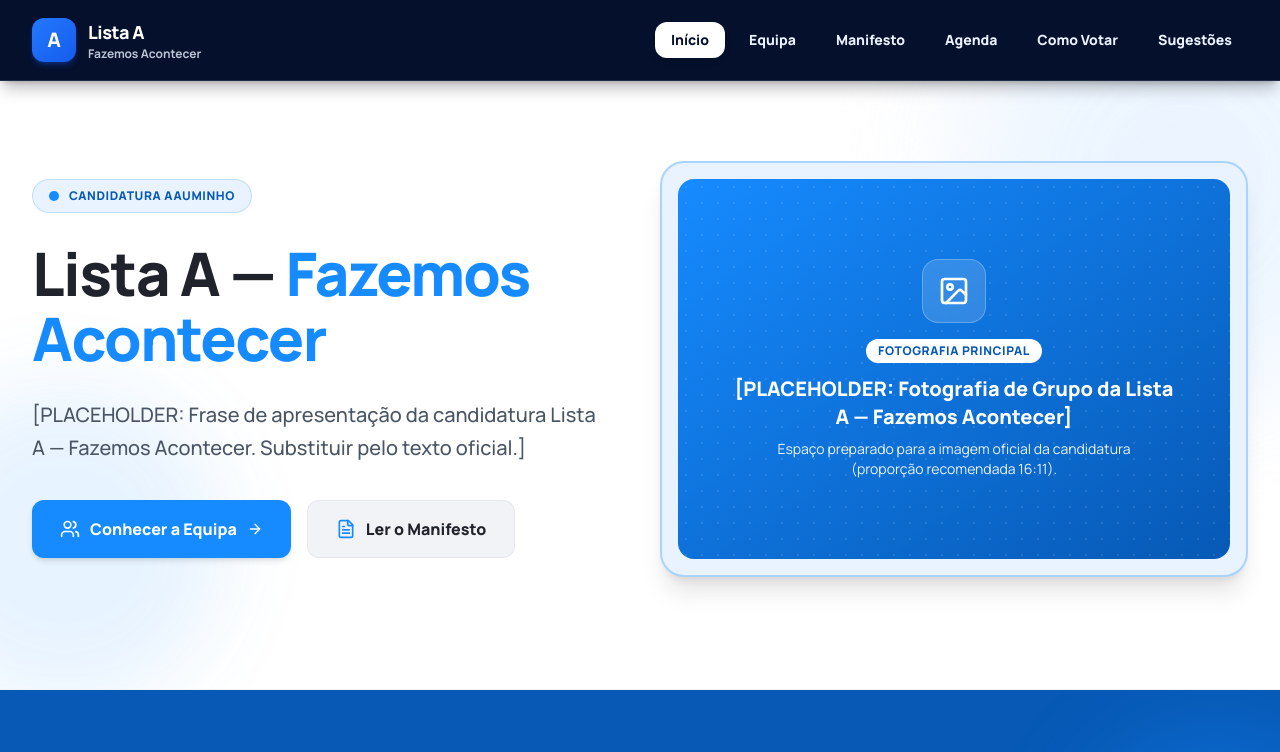
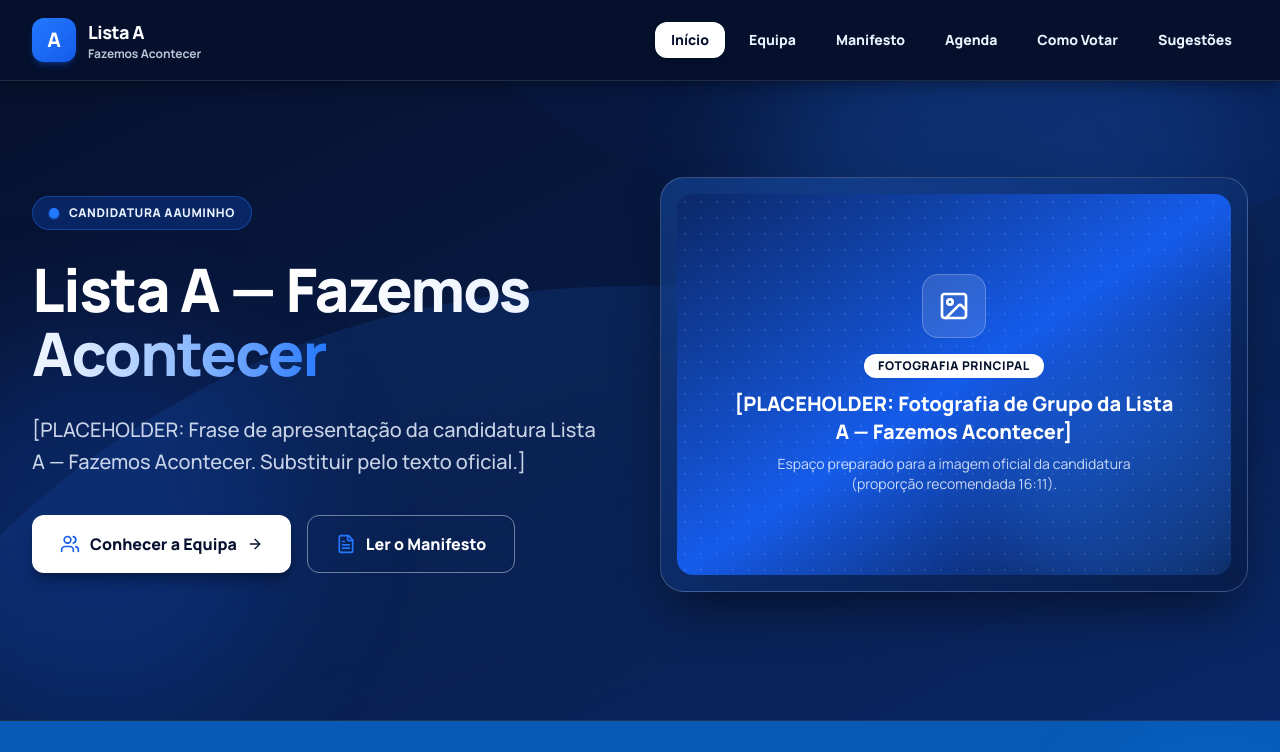
Before and after one commit to listaaaauminho2027-boop/Fazemos-Acontecer, a Next.js app: page / in a window 1280 px wide. Shown: the top 752 px of the page. Built offline with nearby package versions, Linux system fonts and the light colour scheme.

Commit message:
Update Hero.tsx

```diff
--- a/src/components/Hero.tsx
+++ b/src/components/Hero.tsx
@@ -3,66 +3,99 @@ import { Users, FileText, ArrowRight, Image as ImageIcon } from 'lucide-react';
 
 export default function Hero() {
   return (
-    <section className="relative bg-white overflow-hidden pt-12 pb-20 lg:pt-20 lg:pb-28 border-b border-[#F1F3F6]">
-      <div className="absolute -top-32 -right-32 w-[450px] h-[450px] rounded-full bg-[#E8F3FF] blur-3xl opacity-80 pointer-events-none" />
-      <div className="absolute top-1/2 -left-24 w-80 h-80 rounded-full bg-[#168BFF]/10 blur-2xl pointer-events-none" />
+    <section className="relative bg-gradient-to-br from-[#06112E] via-[#081B46] to-[#0B2868] overflow-hidden pt-14 pb-22 lg:pt-24 lg:pb-32 border-b border-[#EAF2FF]/12">
+      {/* Arcos abstratos fluidos e pontos luminosos inspirados na identidade visual */}
+      <svg
+        aria-hidden="true"
+        className="absolute inset-0 w-full h-full pointer-events-none opacity-45"
+        viewBox="0 0 1440 800"
+        fill="none"
+        preserveAspectRatio="xMidYMid slice"
+      >
+        <defs>
+          <linearGradient id="heroArc1" x1="0%" y1="0%" x2="100%" y2="100%">
+            <stop offset="0%" stopColor="#2478FF" stopOpacity="0.45" />
+            <stop offset="100%" stopColor="#06112E" stopOpacity="0" />
+          </linearGradient>
+          <linearGradient id="heroArc2" x1="100%" y1="0%" x2="0%" y2="100%">
+            <stop offset="0%" stopColor="#155CEB" stopOpacity="0.5" />
+            <stop offset="100%" stopColor="#081B46" stopOpacity="0" />
+          </linearGradient>
+        </defs>
+        <path
+          d="M-120 680 C 260 220, 740 160, 1560 440 L 1560 860 L -120 860 Z"
+          fill="url(#heroArc1)"
+        />
+        <path
+          d="M420 -80 C 780 260, 1140 320, 1560 120 L 1560 -80 Z"
+          fill="url(#heroArc2)"
+        />
+      </svg>
+
+      <div className="absolute -top-32 right-10 w-[480px] h-[480px] rounded-full bg-[#2478FF]/20 blur-3xl pointer-events-none" />
+      <div className="absolute bottom-0 -left-24 w-96 h-96 rounded-full bg-[#155CEB]/20 blur-3xl pointer-events-none" />
 
       <div className="max-w-7xl mx-auto px-4 sm:px-6 lg:px-8 relative z-10">
         <div className="grid grid-cols-1 lg:grid-cols-12 gap-12 lg:gap-10 items-center">
+          {/* Coluna Esquerda: Título, Apresentação e Botões */}
           <div className="lg:col-span-6 space-y-7">
-            <div className="inline-flex items-center gap-2.5 px-4 py-2 rounded-full bg-[#E8F3FF] text-[#0759B5] font-extrabold text-xs uppercase tracking-wider border border-[#168BFF]/20">
-              <span className="w-2.5 h-2.5 rounded-full bg-[#168BFF]" />
+            <div className="inline-flex items-center gap-2.5 px-4 py-2 rounded-full bg-[#155CEB]/25 text-[#EAF2FF] font-extrabold text-xs uppercase tracking-wider border border-[#2478FF]/40 backdrop-blur-xs">
+              <span className="w-2.5 h-2.5 rounded-full bg-[#2478FF] shadow-xs shadow-[#2478FF]" />
               Candidatura AAUMinho
             </div>
 
-            <h1 className="text-4xl sm:text-5xl lg:text-6xl font-extrabold text-[#20232B] tracking-tight leading-[1.08]">
+            <h1 className="text-4xl sm:text-5xl lg:text-6xl font-extrabold text-white tracking-tight leading-[1.06]">
               Lista A —{' '}
-              <span className="text-[#168BFF] block sm:inline">
+              <span className="bg-gradient-to-r from-white via-[#EAF2FF] to-[#2478FF] bg-clip-text text-transparent block sm:inline">
                 Fazemos Acontecer
               </span>
             </h1>
 
-            <p className="text-lg sm:text-xl text-gray-600 leading-relaxed font-medium max-w-xl">
+            <p className="text-lg sm:text-xl text-[#EAF2FF]/85 leading-relaxed font-medium max-w-xl">
               [PLACEHOLDER: Frase de apresentação da candidatura Lista A — Fazemos Acontecer. Substituir pelo texto oficial.]
             </p>
 
+            {/* Botões de Ação (Principal branco + Secundário contorno azul-gelo) */}
             <div className="flex flex-col sm:flex-row gap-4 pt-2">
               <Link
                 href="/equipa"
-                className="inline-flex items-center justify-center gap-2.5 bg-[#168BFF] hover:bg-[#0759B5] text-white font-extrabold px-7 py-4 rounded-xl transition-all shadow-md hover:shadow-lg text-base"
+                className="inline-flex items-center justify-center gap-2.5 bg-white hover:bg-[#EAF2FF] text-[#06112E] font-extrabold px-7 py-4 rounded-xl transition-all shadow-lg shadow-black/30 hover:-translate-y-0.5 text-base"
               >
-                <Users className="w-5 h-5" />
+                <Users className="w-5 h-5 text-[#155CEB]" />
                 <span>Conhecer a Equipa</span>
                 <ArrowRight className="w-4 h-4" />
               </Link>
 
               <Link
                 href="/manifesto"
-                className="inline-flex items-center justify-center gap-2.5 bg-[#F1F3F6] hover:bg-[#E8F3FF] text-[#20232B] hover:text-[#0759B5] font-extrabold px-7 py-4 rounded-xl transition-colors text-base border border-gray-200/80"
+                className="inline-flex items-center justify-center gap-2.5 bg-transparent hover:bg-[#EAF2FF]/10 text-white font-extrabold px-7 py-4 rounded-xl transition-all text-base border border-[#EAF2FF]/45 hover:border-white"
               >
-                <FileText className="w-5 h-5 text-[#168BFF]" />
+                <FileText className="w-5 h-5 text-[#2478FF]" />
                 <span>Ler o Manifesto</span>
               </Link>
             </div>
           </div>
 
+          {/* Coluna Direita: Espaço para Fotografia de Grupo */}
           <div className="lg:col-span-6">
-            <div className="relative rounded-3xl bg-[#E8F3FF] p-3 sm:p-4 border-2 border-[#168BFF]/30 shadow-xl">
-              <div className="aspect-[16/11] rounded-2xl bg-gradient-to-br from-[#168BFF] to-[#0759B5] flex flex-col items-center justify-center p-8 text-center text-white relative overflow-hidden">
-                <div className="absolute inset-0 opacity-10 bg-[radial-gradient(#ffffff_1px,transparent_1px)] [background-size:16px_16px]" />
+            <div className="relative rounded-3xl bg-gradient-to-br from-[#2478FF]/30 to-[#081B46]/80 p-3 sm:p-4 border border-[#EAF2FF]/20 shadow-2xl shadow-black/50 backdrop-blur-xs">
+              <div className="aspect-[16/11] rounded-2xl bg-gradient-to-br from-[#0B2868] via-[#155CEB] to-[#06112E] flex flex-col items-center justify-center p-8 text-center text-white relative overflow-hidden">
+                {/* Curva luminosa interna */}
+                <div className="absolute -bottom-16 -right-16 w-72 h-72 rounded-full bg-[#2478FF]/35 blur-2xl pointer-events-none" />
+                <div className="absolute inset-0 opacity-10 bg-[radial-gradient(#EAF2FF_1px,transparent_1px)] [background-size:16px_16px]" />
 
-                <div className="w-16 h-16 rounded-2xl bg-white/15 backdrop-blur-xs flex items-center justify-center mb-4 border border-white/25 relative z-10">
+                <div className="w-16 h-16 rounded-2xl bg-white/12 backdrop-blur-xs flex items-center justify-center mb-4 border border-[#EAF2FF]/25 relative z-10">
                   <ImageIcon className="w-8 h-8 text-white" />
                 </div>
 
-                <span className="px-3 py-1 rounded-full bg-white text-[#0759B5] text-xs font-extrabold uppercase tracking-wider mb-3 relative z-10">
+                <span className="px-3.5 py-1 rounded-full bg-white text-[#06112E] text-xs font-extrabold uppercase tracking-wider mb-3 relative z-10 shadow-xs">
                   Fotografia Principal
                 </span>
 
-                <p className="font-extrabold text-lg sm:text-xl max-w-md relative z-10">
+                <p className="font-extrabold text-lg sm:text-xl max-w-md text-white relative z-10">
                   [PLACEHOLDER: Fotografia de Grupo da Lista A — Fazemos Acontecer]
                 </p>
-                <p className="text-xs sm:text-sm text-[#E8F3FF] mt-2 max-w-sm relative z-10">
+                <p className="text-xs sm:text-sm text-[#EAF2FF]/85 mt-2 max-w-sm relative z-10">
                   Espaço preparado para a imagem oficial da candidatura (proporção recomendada 16:11).
                 </p>
               </div>
```
